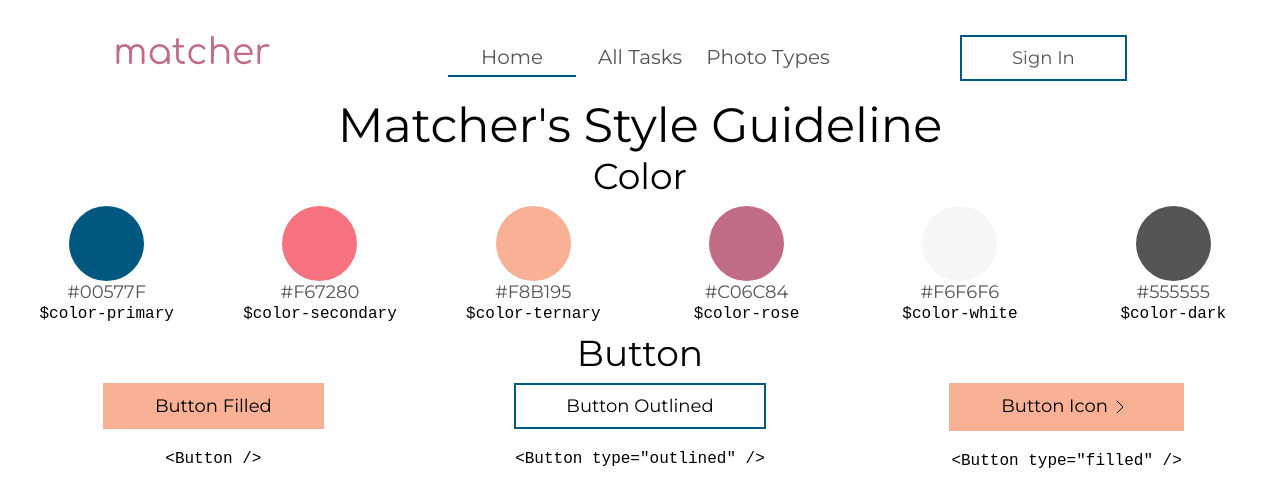
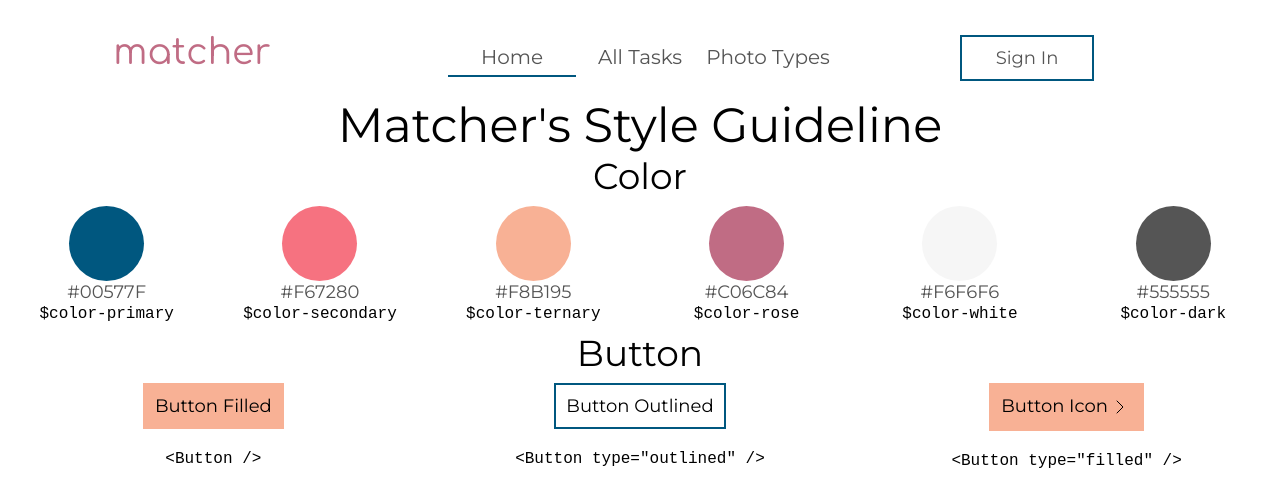
Before and after one commit to 2110423-2019-2/sec33_Matcher, a React (Create React App) app in the folder Frontend/: page /comp in a window 1280 px wide. Shown: the top 481 px of the page. Built offline with nearby package versions, Linux system fonts and the light colour scheme; no server answers.

Commit message:
props to disable button

```diff
--- a/Frontend/src/components/Button/index.scss
+++ b/Frontend/src/components/Button/index.scss
@@ -1,10 +1,14 @@
 @import "../colors.scss";
 
 .button {
-  padding: 10px 50px;
+  padding: 10px;
+  padding-left: auto;
+  padding-right: auto;
   font-size: 18px;
   background-color: $color-ternary;
-  min-width: 100px;
+  min-width: 134px;
+  // width: 134px;
+  justify-content: center;
   display: inline-flex;
   border: 2.5px solid $color-ternary;
   cursor: pointer;
@@ -20,11 +24,20 @@
   &.fullWidth {
     width: 100%;
   }
+  &.disable {
+    opacity: 0.5;
+  }
 }
 
 .button:hover {
   &.filled {
     background-color: rgba(255, 255, 255, 0);
+    &.disable{
+      background-color:rgb(248, 177, 149);
+      opacity: 0.5;
+      cursor: default;
+      user-select: none;
+    }
   }
 
   &.outlined {
--- a/Frontend/src/components/Button/index.tsx
+++ b/Frontend/src/components/Button/index.tsx
@@ -7,9 +7,10 @@ interface ButtonProps {
     className?: string;
     onClick?: any;
     fullWidth?: boolean;
+    disable?: boolean;
 }
-export default ({ children, type = 'filled', className = '', onClick = () => { }, fullWidth = false }: ButtonProps) => (
-    <div className={`button ${type} ${fullWidth ? 'fullWidth' : ''} ${className}`} onClick={onClick}>
+export default ({ children, type = 'filled', className = '', onClick = () => { }, fullWidth = false, disable = false }: ButtonProps) => (
+    <div className={`button ${type} ${fullWidth ? 'fullWidth' : ''} ${className} ${disable ? 'disable' : ''}`} onClick={onClick}>
         {children}
     </div>
 );
```
